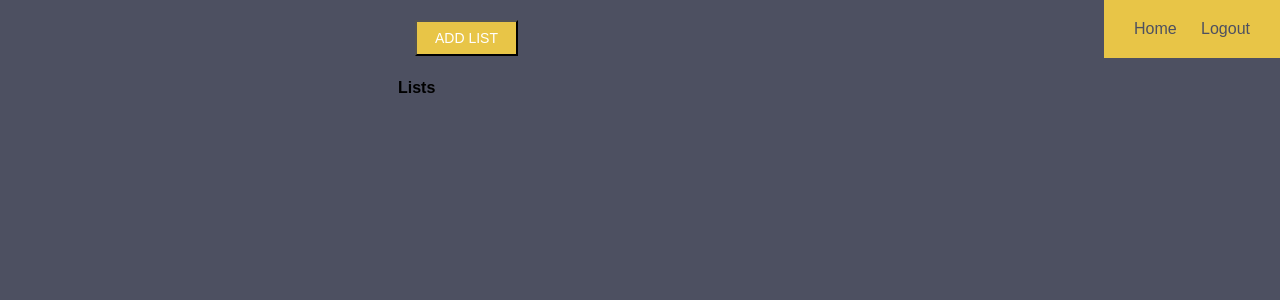
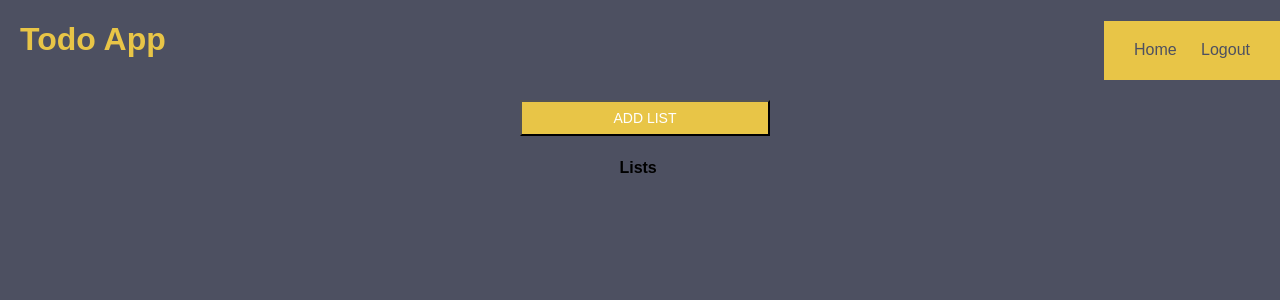
Before and after one commit to anouckdeben95/todoapp, a PHP site: page / in a window 1280 px wide. Shown: the top 300 px of the page. Run offline with PHP 8.4, Linux system fonts and the light colour scheme; the visitor is signed in with stand-in values (Sample User, id 1); tables that the repository leaves empty or names only in its code hold one stand-in row (values such as "Sample post"); lists and menus that the app fills with data are empty.

Commit message:
Update index.php
css addition

```diff
--- a/index.php
+++ b/index.php
@@ -29,6 +29,8 @@
         }
         input.btn{
             background-color: #E8C547;
+            width: 50%;
+            margin: 20px 25% 20px 25%;
             display: inline-block;
             cursor: pointer;
             color: #FFFFFF;
@@ -36,11 +38,25 @@
             padding: 8px 18px;
             text-decoration: none;
             text-transform: uppercase;
-            margin: 20px;
         }
         input.btn:hover{
             background:linear-gradient(to bottom, #E8C547 5%, rgb(235, 209, 115) 100%);
 	        background-color:#34CACA;
+        }
+        .listing{
+            width: 50%;
+            margin: auto;
+        }
+        .listname{
+            margin: 10px;
+            padding: 10px;
+            background-color: #6D6F7D;
+            text-align: center;
+        }
+        .listname a{
+            text-decoration: none;
+            color: black;
+
         }
     </style>
 
@@ -50,12 +66,13 @@
 <body>
     <header>
         <?php require_once("nav.inc.php"); ?>
+        <h1>Todo App</h1>
     </header>
     <main>
 
         <input type="submit" class="btn" value="Add list" onClick="window.location.href='addlist.php'"><br>
 
-        <table>
+        <table class="listing">
         <thead>
         <tr>
         <th>Lists</th>
@@ -68,7 +85,7 @@
         foreach($results as $row)
         {
             echo "<tr>";
-            echo "<td>" . $row['name'] . "</td>";
+            echo "<td class='listname'><a href='tasklist.php?id=". $row['id'] ."'>" . $row['name'] . "</a></td>";
             echo "<td><a href='deleteList.php?id=". $row['id'] ."' onclick='deleteList()'>
                 <img src='images/trashcan_icon_s.png'></a></td>";
             echo "</tr>";
```
